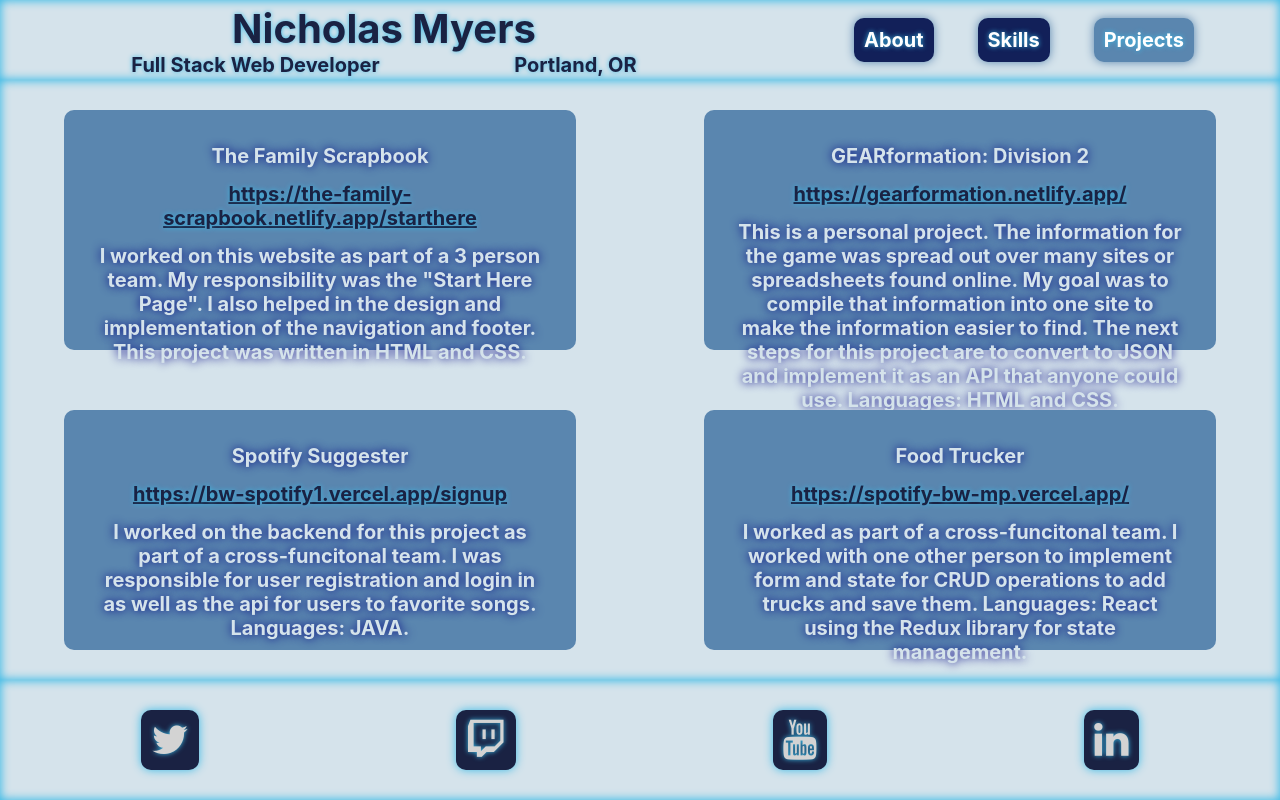
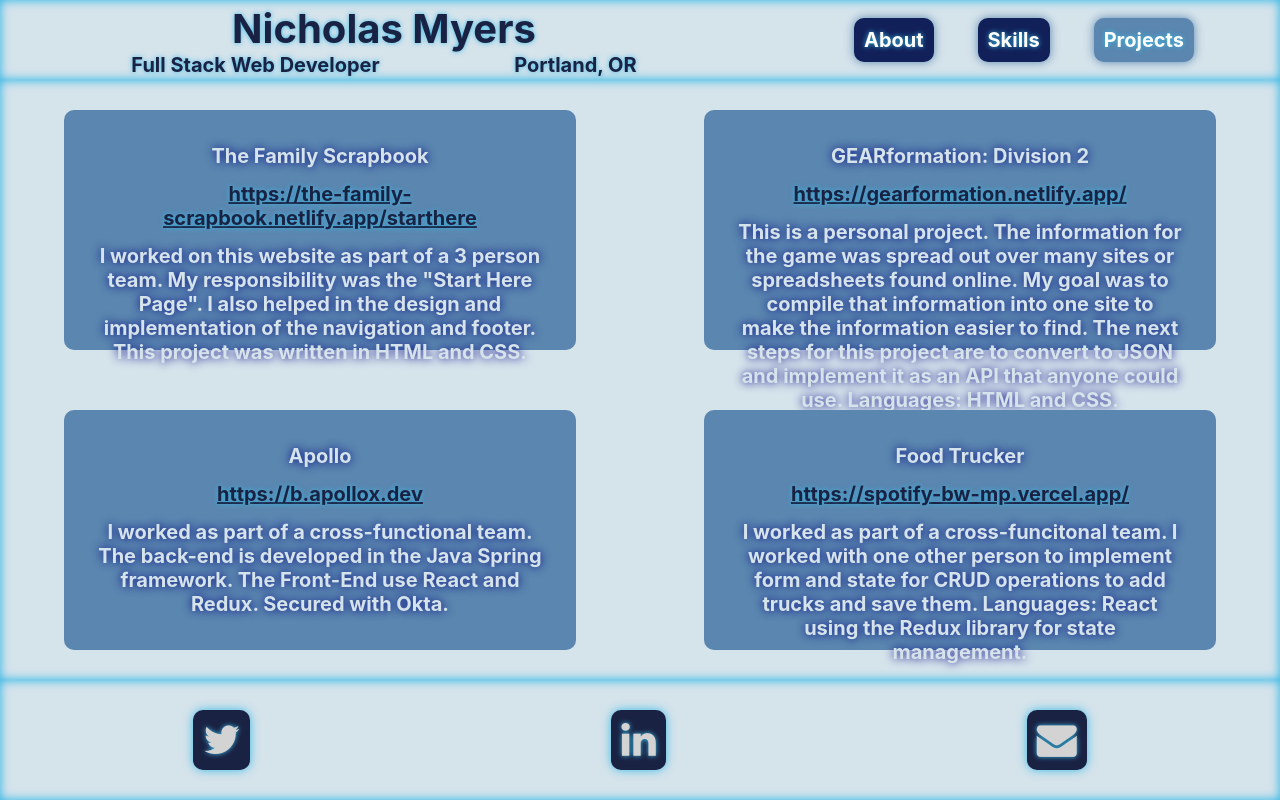
Before and after one commit to nicholas-myers/Professional-Portfolio, a React (Create React App) app: page /projects in a window 1280 px wide. Built offline with nearby package versions, Linux system fonts and the light colour scheme.

Commit message:
changed social links, changed projects to include apollo project

```diff
--- a/src/components/Projects.js
+++ b/src/components/Projects.js
@@ -69,15 +69,13 @@ export default function Projects() {
         </p>
       </ProjectCard>
       <ProjectCard>
-        <h2>Spotify Suggester</h2>
+        <h2>Apollo</h2>
         {/* <iframe src="https://bw-spotify1.vercel.app/signup" height="100%"></iframe> */}
         <a href="https://bw-spotify1.vercel.app/signup" target="_blank">
-        https://bw-spotify1.vercel.app/signup
+        https://b.apollox.dev
         </a>
         <p>
-          I worked on the backend for this project as part of a cross-funcitonal
-          team. I was responsible for user registration and login in as well as
-          the api for users to favorite songs. Languages: JAVA.
+          I worked as part of a cross-functional team. The back-end is developed in the Java Spring framework. The Front-End use React and Redux. Secured with Okta.
         </p>
       </ProjectCard>
       <ProjectCard>
--- a/src/components/Social.js
+++ b/src/components/Social.js
@@ -28,9 +28,10 @@ export default function Nav() {
   return (
     <Social>
       <SocialLink className="fa fa-twitter" href="https://twitter.com/NickMyersPro" target="_blank"></SocialLink>
-      <SocialLink className="fa fa-twitch" href="https://www.twitch.tv/korefucious" target="_blank"></SocialLink>
-      <SocialLink className="fa fa-youtube" href="https://www.youtube.com/channel/UCQ3_QXu3IVyqSX6NoN4Di2w/featured" target="_blank"></SocialLink>
+      {/* <SocialLink className="fa fa-twitch" href="https://www.twitch.tv/korefucious" target="_blank"></SocialLink> */}
+      {/* <SocialLink className="fa fa-youtube" href="https://www.youtube.com/channel/UCQ3_QXu3IVyqSX6NoN4Di2w/featured" target="_blank"></SocialLink> */}
       <SocialLink className="fa fa-linkedin" href="https://www.linkedin.com/in/nicholas-myers-professional/" target="_blank"></SocialLink>
+      <SocialLink className="fa fa-envelope"></SocialLink>
     </Social>
   );
 }
```
Also changed, not shown: src/components/Skills.js (+9 -1 lines), src/components/index.html (added, +11 -0 lines).
